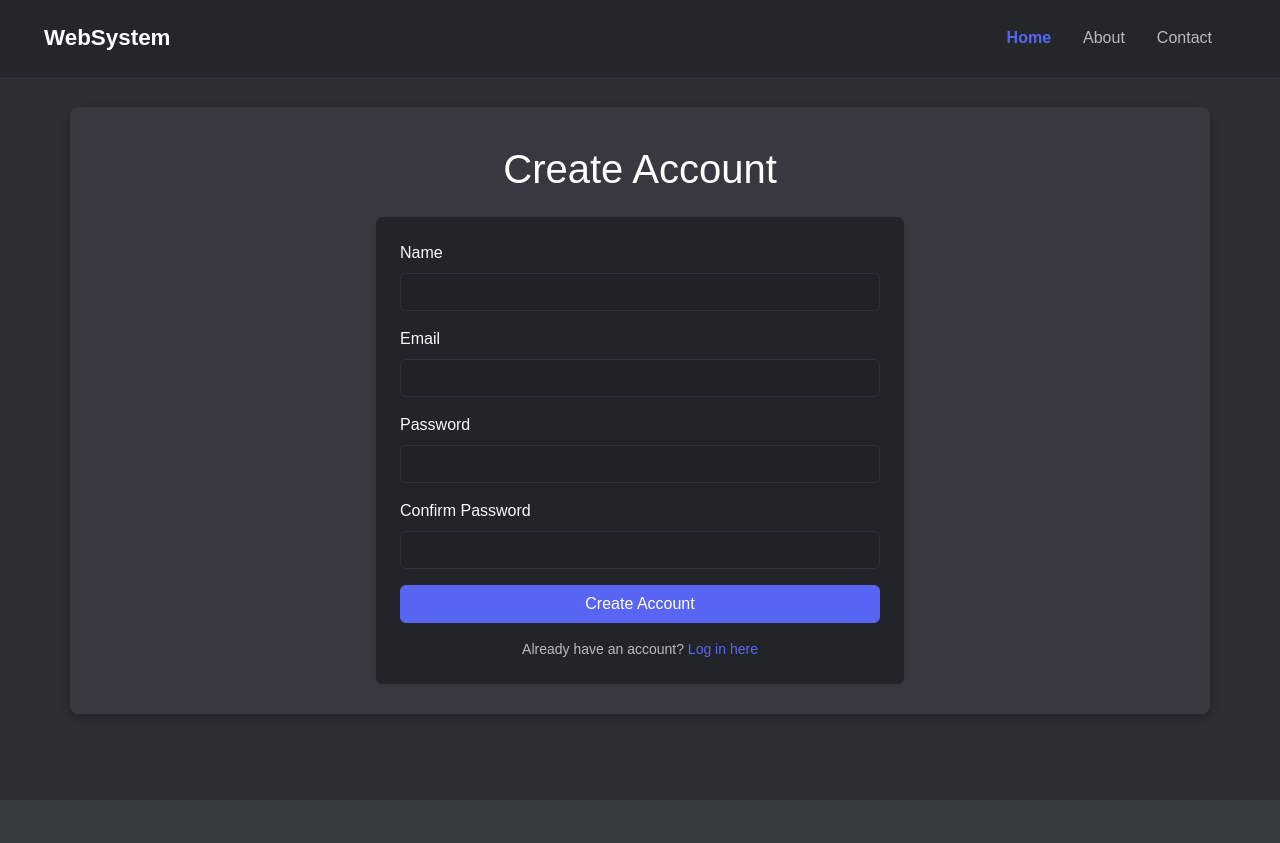
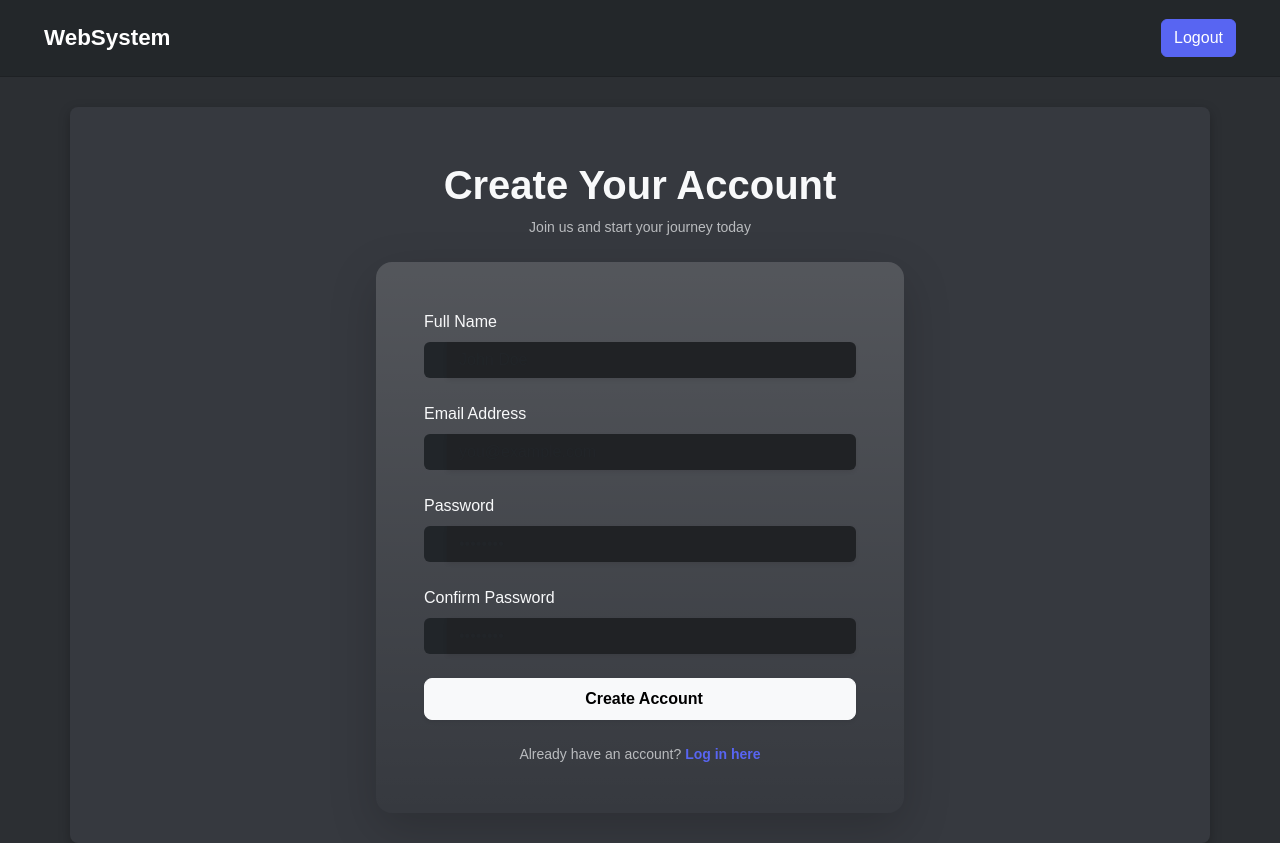
Before and after one commit to joshjulom/WebSystem-ITE311, a CodeIgniter 4 app: the page made by app/Views/auth/register.php in a window 1280 px wide. Before the commit the page ends 726 px from the top, so only its background shows below. Run offline with PHP 8.4 and a stand-in for CodeIgniter, Linux system fonts and the light colour scheme; the template is opened without the code that fills it, so the values that code supplies are empty; some libraries are stand-ins or nearby versions.

Commit message:
add some features and fix other codes

```diff
--- a/app/Views/auth/register.php
+++ b/app/Views/auth/register.php
@@ -1,49 +1,91 @@
 <?= $this->extend('template') ?>
 
 <?= $this->section('content') ?>
-<div class="row justify-content-center mt-2">
+<div class="row justify-content-center mt-4">
     <div class="col-md-7 col-lg-6">
-        <h1 class="text-center mb-4">Create Account</h1>
+
+        <div class="text-center mb-4">
+            <h1 class="fw-bold text-light">Create Your Account</h1>
+            <p class="text-muted small">Join us and start your journey today</p>
+        </div>
 
         <?php if (session()->getFlashdata('register_error')): ?>
-            <div class="alert alert-danger" role="alert">
+            <div class="alert alert-danger shadow-sm" role="alert">
+                <i class="bi bi-exclamation-triangle-fill me-2"></i>
                 <?= esc(session()->getFlashdata('register_error')) ?>
             </div>
         <?php endif; ?>
 
-        <div class="card shadow-sm border-0 bg-dark text-light">
-            <div class="card-body p-4">
+        <div class="card shadow-lg border-0 rounded-4 bg-gradient text-light"
+             style="background: linear-gradient(135deg, #283e51, #485563);">
+            <div class="card-body p-5">
                 <form action="<?= base_url('register') ?>" method="post">
-                    <div class="mb-3">
-                        <label for="name" class="form-label text-light">Name</label>
-                        <input type="text" class="form-control" id="name" name="name"
-                               required value="<?= esc(old('name')) ?>">
+
+                    <div class="mb-4">
+                        <label for="name" class="form-label">Full Name</label>
+                        <div class="input-group">
+                            <span class="input-group-text bg-dark text-light border-0">
+                                <i class="bi bi-person-fill"></i>
+                            </span>
+                            <input type="text" class="form-control border-0 shadow-sm"
+                                   id="name" name="name" required
+                                   placeholder="John Doe"
+                                   value="<?= esc(old('name')) ?>">
+                        </div>
                     </div>
-                    <div class="mb-3">
-                        <label for="email" class="form-label text-light">Email</label>
-                        <input type="email" class="form-control" id="email" name="email"
-                               required value="<?= esc(old('email')) ?>">
+
+                    <div class="mb-4">
+                        <label for="email" class="form-label">Email Address</label>
+                        <div class="input-group">
+                            <span class="input-group-text bg-dark text-light border-0">
+                                <i class="bi bi-envelope-fill"></i>
+                            </span>
+                            <input type="email" class="form-control border-0 shadow-sm"
+                                   id="email" name="email" required
+                                   placeholder="you@example.com"
+                                   value="<?= esc(old('email')) ?>">
+                        </div>
                     </div>
-                    <div class="mb-3">
-                        <label for="password" class="form-label text-light">Password</label>
-                        <input type="password" class="form-control" id="password" name="password" required>
+
+                    <div class="mb-4">
+                        <label for="password" class="form-label">Password</label>
+                        <div class="input-group">
+                            <span class="input-group-text bg-dark text-light border-0">
+                                <i class="bi bi-lock-fill"></i>
+                            </span>
+                            <input type="password" class="form-control border-0 shadow-sm"
+                                   id="password" name="password" required
+                                   placeholder="••••••••">
+                        </div>
                     </div>
-                    <div class="mb-3">
-                        <label for="password_confirm" class="form-label text-light">Confirm Password</label>
-                        <input type="password" class="form-control" id="password_confirm"
-                               name="password_confirm" required>
+
+                    <div class="mb-4">
+                        <label for="password_confirm" class="form-label">Confirm Password</label>
+                        <div class="input-group">
+                            <span class="input-group-text bg-dark text-light border-0">
+                                <i class="bi bi-shield-lock-fill"></i>
+                            </span>
+                            <input type="password" class="form-control border-0 shadow-sm"
+                                   id="password_confirm" name="password_confirm" required
+                                   placeholder="••••••••">
+                        </div>
                     </div>
-                    <button type="submit" class="btn btn-primary w-100">Create Account</button>
+
+                    <button type="submit" class="btn btn-light w-100 fw-bold py-2 shadow-sm rounded-3">
+                        <i class="bi bi-person-plus-fill me-2"></i> Create Account
+                    </button>
                 </form>
 
                 <!-- Already have an account? -->
-                <div class="text-center mt-3">
+                <div class="text-center mt-4">
                     <p class="mb-0 text-muted small">
-                        Already have an account? <a href="<?= base_url('login') ?>">Log in here</a>
+                        Already have an account?
+                        <a href="<?= base_url('login') ?>" class="fw-bold text-decoration-none">Log in here</a>
                     </p>
                 </div>
             </div>
         </div>
+
     </div>
 </div>
 <?= $this->endSection() ?>
--- a/app/Views/dashboard.php
+++ b/app/Views/dashboard.php
@@ -1,9 +1,8 @@
 <?= $this->extend('template') ?>
 
 <?= $this->section('content') ?>
-    <div class="d-flex justify-content-between align-items-center mb-4">
+    <div class="mb-4">
         <h1 class="mb-0">Dashboard</h1>
-        <a href="<?= base_url('logout') ?>" class="btn btn-outline-danger">Logout</a>
     </div>
 
     <?php if (session()->getFlashdata('success')): ?>
--- a/app/Views/template.php
+++ b/app/Views/template.php
@@ -115,6 +115,13 @@
         </button>
         <div class="collapse navbar-collapse" id="navbarNav">
             <ul class="navbar-nav ms-auto">
+                <?php if(session()->get('isLoggedIn')): ?>
+                    <!-- Show Logout only when logged in -->
+                    <li class="nav-item">
+                        <a class="btn btn-primary ms-2" href="<?= site_url('logout') ?>">Logout</a>
+                    </li>
+                <?php else: ?>
+                    <!-- Show Home, About, Contact, Login when not logged in -->
                     <li class="nav-item">
                         <a class="nav-link <?= uri_string() == '' ? 'active' : '' ?>" href="<?= site_url('/') ?>">Home</a>
                     </li>
@@ -124,6 +131,10 @@
                     <li class="nav-item">
                         <a class="nav-link <?= uri_string() == 'contact' ? 'active' : '' ?>" href="<?= site_url('contact') ?>">Contact</a>
                     </li>
+                    <li class="nav-item">
+                        <a class="btn btn-primary ms-2" href="<?= site_url('login') ?>">Login</a>
+                    </li>
+                <?php endif; ?>
             </ul>
         </div>
     </div>
```
Also changed, not shown: app/Views/auth/login.php (+39 -16 lines), 6 other files. Lines whose indentation alone changed are shown as unchanged.
